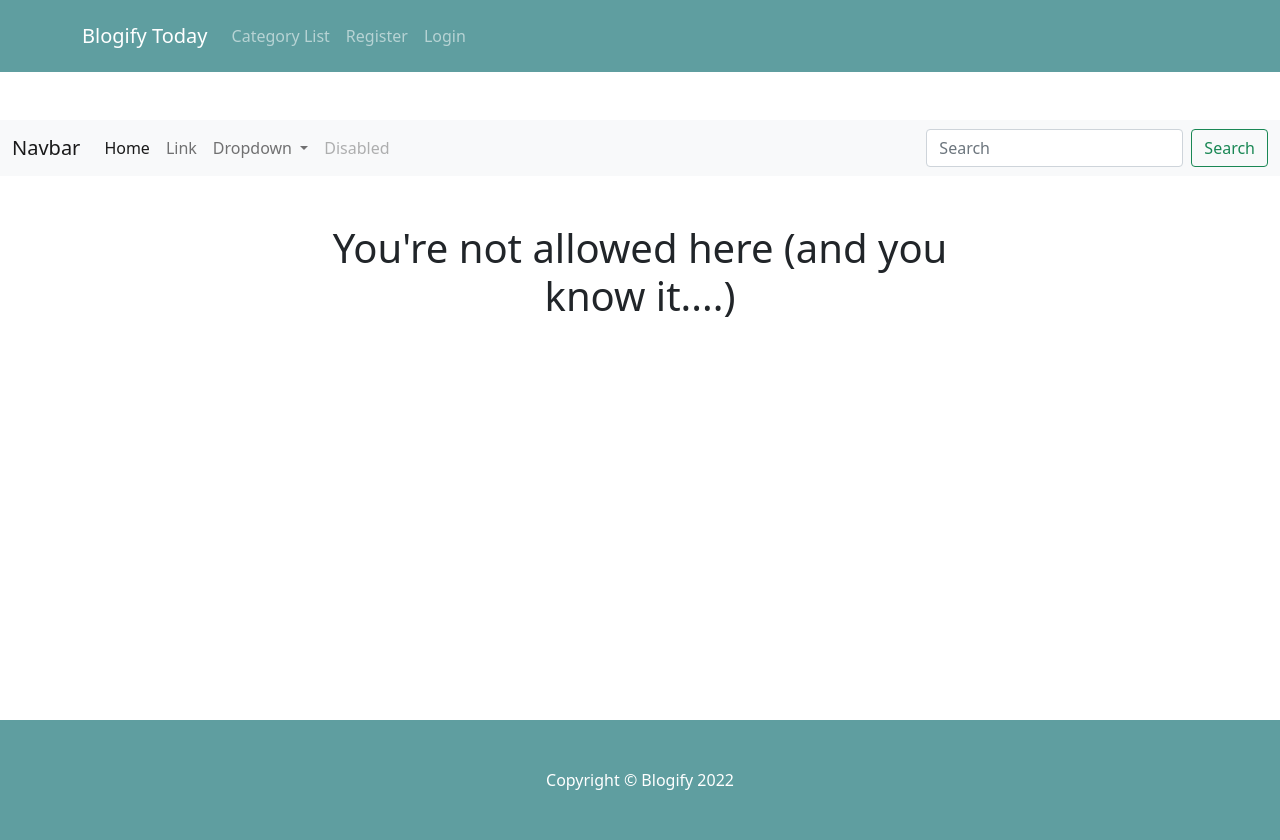
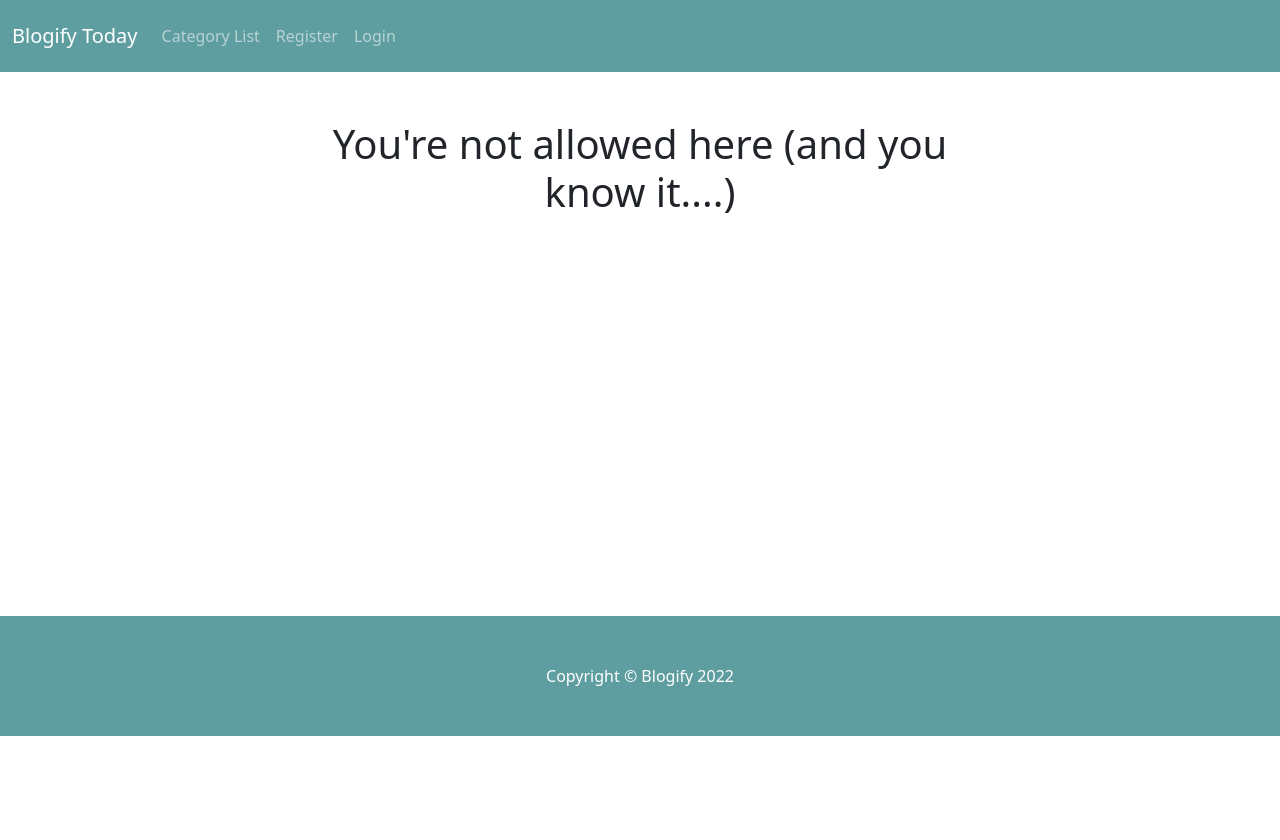
Before and after one commit to joeblinx39/djangoblogcms, a Django app: page /add_category/ in a window 1280 px wide. After the commit the page ends 736 px from the top, so only its background shows below. Run offline with Django 4.2, Linux system fonts and the light colour scheme; some libraries are stand-ins or nearby versions.

Commit message:
edited base file

```diff
--- a/blogify/templates/base.html
+++ b/blogify/templates/base.html
@@ -22,14 +22,13 @@
 
 <body>
   <nav class="navbar navbar-expand-lg navbar-dark py-3" style="background-color:cadetblue;">
-    <div class="container">
+    <div class="container-fluid">
       <a class="navbar-brand" href="{% url 'home' %}">Blogify Today</a>
-      <button class="navbar-toggler" type="button" data-bs-toggle="collapse" data-bs-target="#navbarSupportedContent"
-        aria-controls="navbarSupportedContent" aria-expanded="false" aria-label="Toggle navigation">
+      <button class="navbar-toggler" type="button" data-bs-toggle="collapse" data-bs-target="#navbarSupportedContent" aria-controls="navbarSupportedContent" aria-expanded="false" aria-label="Toggle navigation">
         <span class="navbar-toggler-icon"></span>
       </button>
       <div class="collapse navbar-collapse" id="navbarSupportedContent">
-        <ul class="navbar-nav mr-auto">
+        <ul class="navbar-nav me-auto mb-2 mb-lg-0">
           <li class="nav-item">
             <a class="nav-link" href="{% url 'category-list' %}">Category List</a>
           </li>
@@ -54,8 +53,8 @@
           {% endif %}
           </li>
         </ul>
-        {% if user.is_authenticated %}
-        <ul  class="d-flex navbar-nav">
+          {% if user.is_authenticated %}
+        <ul  class="d-flex navbar-nav me-5">
           <li class="nav-item">
             {% if user.profile.profile_pic %}
                 <img src="{{ user.profile.profile_pic.url }}" alt="" style="height: 50px;"
@@ -92,47 +91,8 @@
 
             </div>
           </li>
-
-
         </ul>
         {% endif %}
-      </div>
-    </div>
-  </nav>
-  <br><br>
-  <nav class="navbar navbar-expand-lg navbar-light bg-light">
-    <div class="container-fluid">
-      <a class="navbar-brand" href="#">Navbar</a>
-      <button class="navbar-toggler" type="button" data-bs-toggle="collapse" data-bs-target="#navbarSupportedContent" aria-controls="navbarSupportedContent" aria-expanded="false" aria-label="Toggle navigation">
-        <span class="navbar-toggler-icon"></span>
-      </button>
-      <div class="collapse navbar-collapse" id="navbarSupportedContent">
-        <ul class="navbar-nav me-auto mb-2 mb-lg-0">
-          <li class="nav-item">
-            <a class="nav-link active" aria-current="page" href="#">Home</a>
-          </li>
-          <li class="nav-item">
-            <a class="nav-link" href="#">Link</a>
-          </li>
-          <li class="nav-item dropdown">
-            <a class="nav-link dropdown-toggle" href="#" id="navbarDropdown" role="button" data-bs-toggle="dropdown" aria-expanded="false">
-              Dropdown
-            </a>
-            <ul class="dropdown-menu" aria-labelledby="navbarDropdown">
-              <li><a class="dropdown-item" href="#">Action</a></li>
-              <li><a class="dropdown-item" href="#">Another action</a></li>
-              <li><hr class="dropdown-divider"></li>
-              <li><a class="dropdown-item" href="#">Something else here</a></li>
-            </ul>
-          </li>
-          <li class="nav-item">
-            <a class="nav-link disabled" href="#" tabindex="-1" aria-disabled="true">Disabled</a>
-          </li>
-        </ul>
-        <form class="d-flex">
-          <input class="form-control me-2" type="search" placeholder="Search" aria-label="Search">
-          <button class="btn btn-outline-success" type="submit">Search</button>
-        </form>
       </div>
     </div>
   </nav>
```
